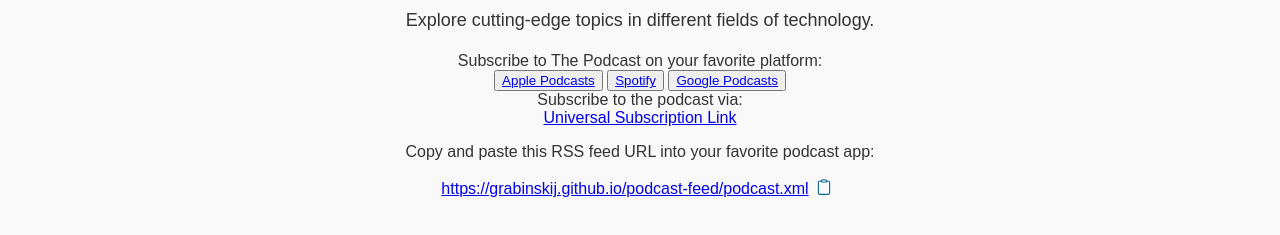
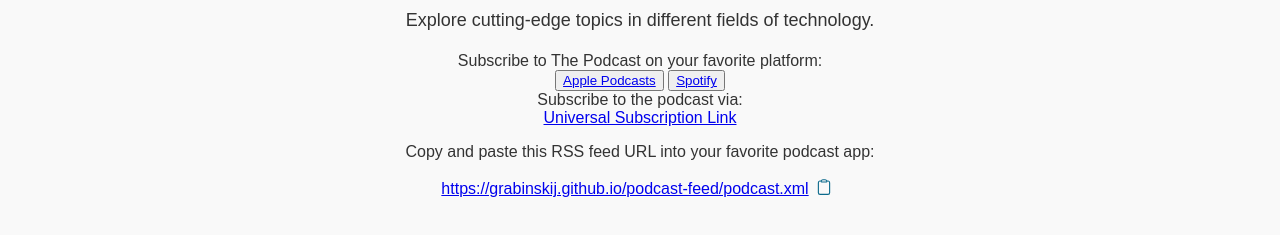
Before and after one commit to grabinskij/PodcastFeed, a plain HTML site: page index.html in a window 1280 px wide. Shown: the part 199-434 px from the top of the page. Drawn offline with Linux system fonts and the light colour scheme.

Commit message:
Update index.html

```diff
--- a/index.html
+++ b/index.html
@@ -34,13 +34,6 @@
                         href="https://open.spotify.com/show/your-podcast-link"
                         target="_blank"
                         >Spotify</a
-                    >
-                </button>
-                <button>
-                    <a
-                        href="https://podcasts.google.com/feed/your-podcast-link"
-                        target="_blank"
-                        >Google Podcasts</a
                     >
                 </button>
             </div>
```
